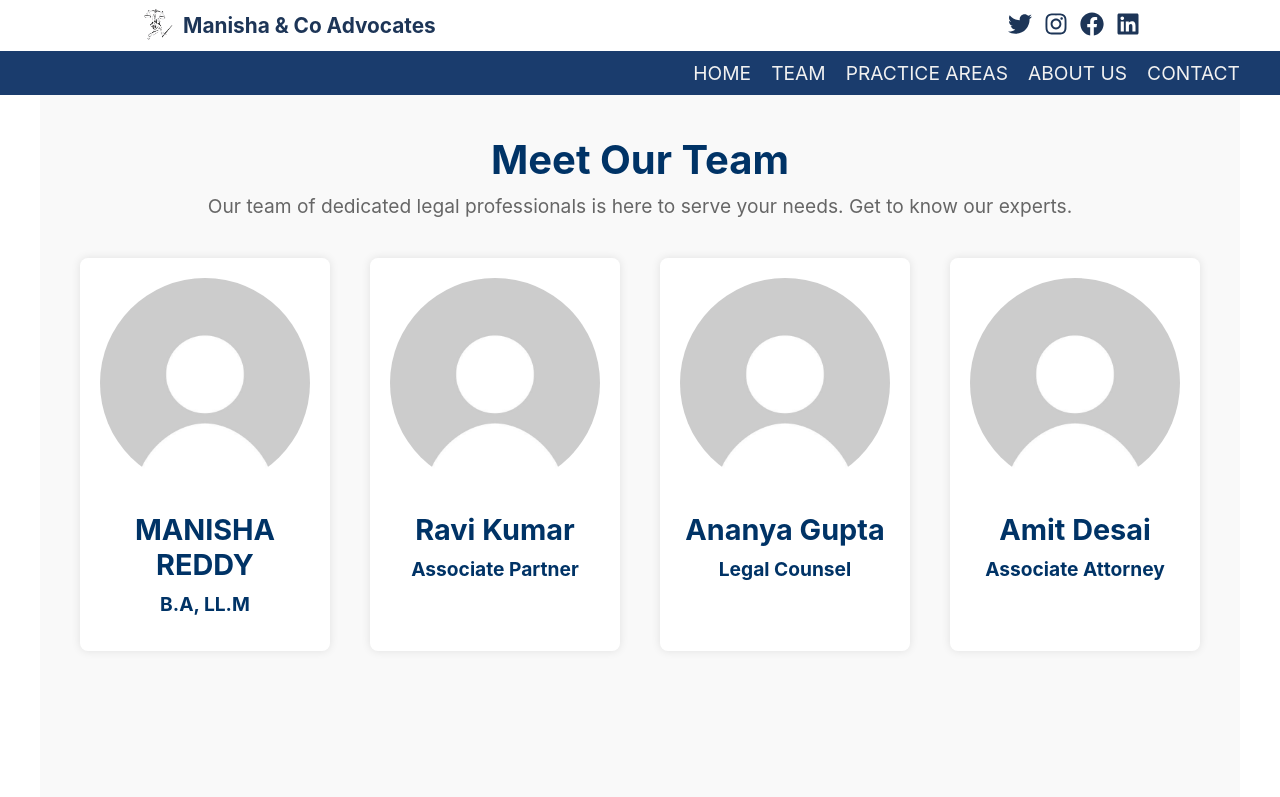
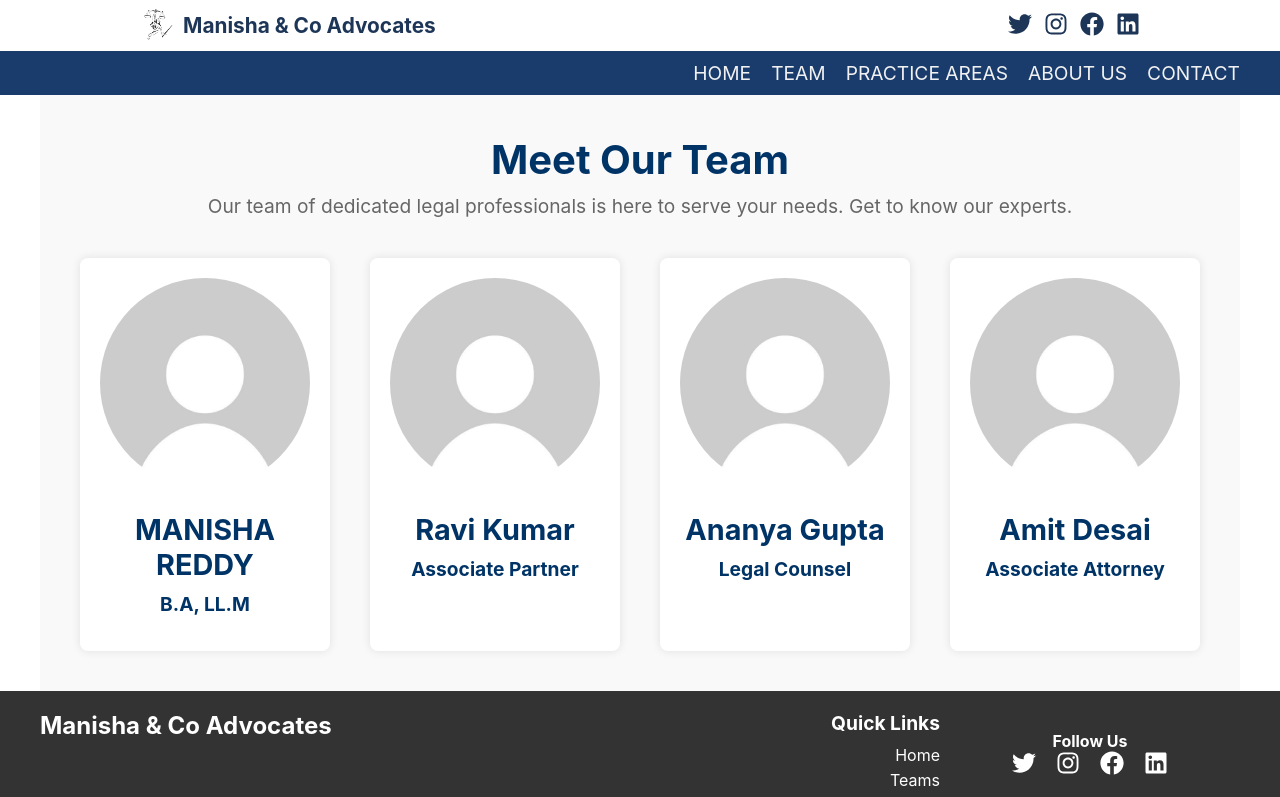
Before and after one commit to Achyutha-reddy/Manisha_-_Co_Advocates, a React (Create React App) app: page /team in a window 1280 px wide. Shown: the top 797 px of the page. Built offline with nearby package versions, Linux system fonts and the light colour scheme; the HTML template or start-up script is replaced by a standard one.

Commit message:
first commit

```diff
--- a/src/components/pages/Teams/Teams.css
+++ b/src/components/pages/Teams/Teams.css
@@ -5,7 +5,7 @@
     padding: 40px;
     background-color: #f9f9f9;
     animation: fadeIn 1s ease-out;
-    height: 1400px;
+    /* height: 1400px; */
 }
 
 /* Header */
```
